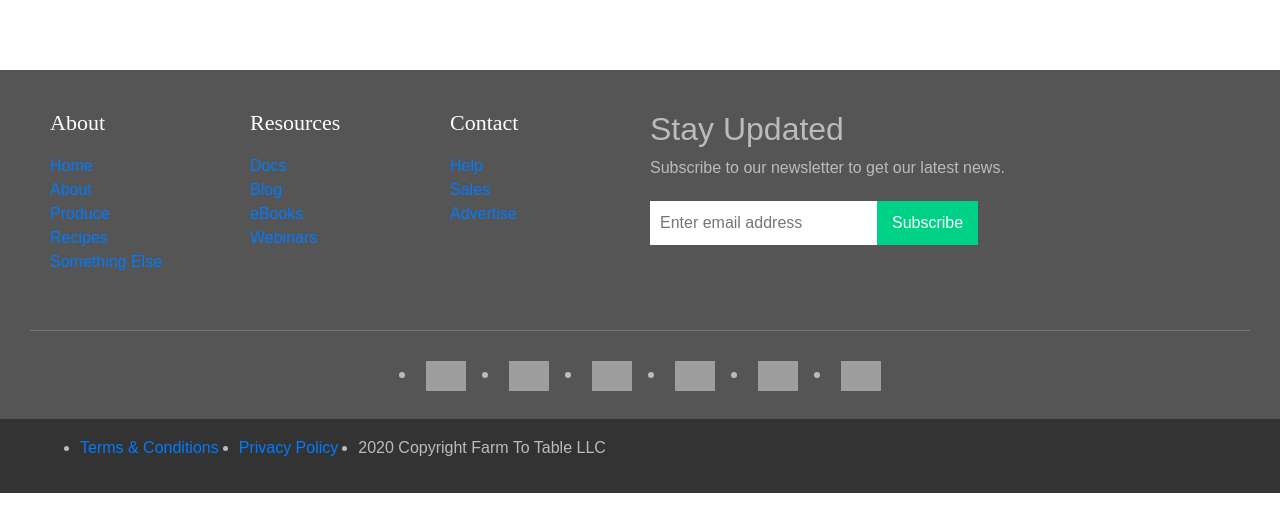
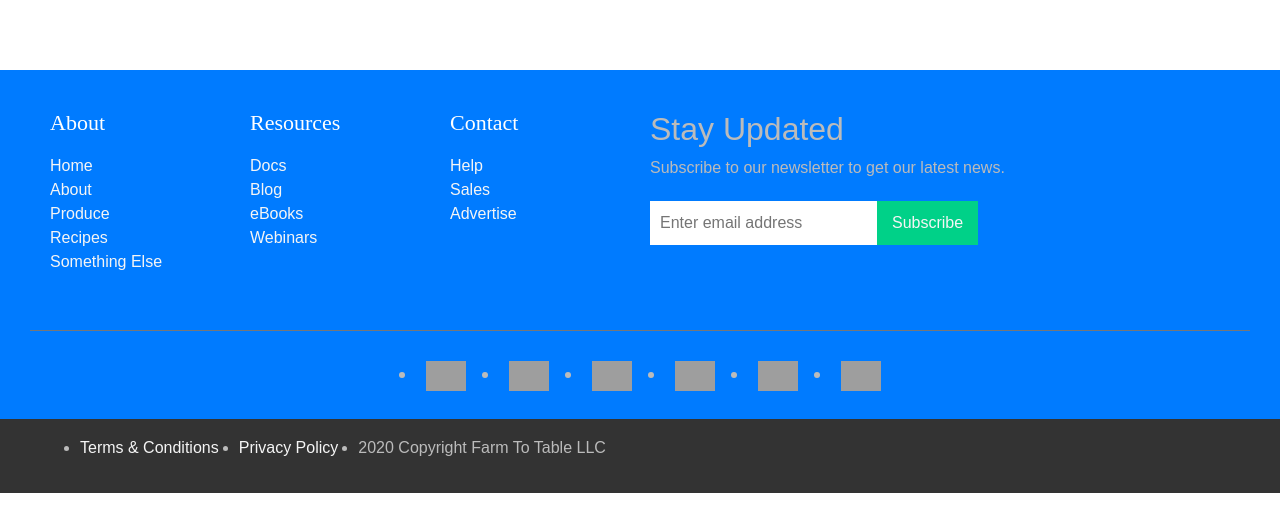
Before and after one commit to suttonschinook/Farm-To-Table, a React (Create React App) app in the folder farm-to-table/: page / in a window 1280 px wide. Shown: the part 907-1438 px from the top of the page. Built offline with nearby package versions, Linux system fonts and the light colour scheme; grey boxes are pictures that could not be loaded.

Commit message:
Changed Nav/Footer BG Color

```diff
--- a/farm-to-table/src/ReusableComponents/BootstrapNav.js
+++ b/farm-to-table/src/ReusableComponents/BootstrapNav.js
@@ -15,7 +15,7 @@ const StyledLink = styled(Link)`
 export default function BootstrapNav() {
   return (
     <>
-      <Navbar bg="dark" variant="dark">
+      <Navbar bg="primary" variant="dark">
         <Navbar.Brand to="/home">
           <img
             alt=""
@@ -29,10 +29,6 @@ export default function BootstrapNav() {
           <StyledLink to="/recipes">Recipes</StyledLink>
           <StyledLink to="/about">About</StyledLink>
         </Nav>
-        <Form inline>
-          <FormControl type="text" placeholder="Search" className="mr-sm-2" />
-          <Button variant="outline-light">Search</Button>
-        </Form>
       </Navbar>
     </>
   );
--- a/farm-to-table/src/ReusableComponents/Footer.js
+++ b/farm-to-table/src/ReusableComponents/Footer.js
@@ -2,6 +2,9 @@ import React from "react";
 import styled from "styled-components";
 import { Link } from "react-router-dom";
 
+const StyledLink = styled(Link)`
+color: whitesmoke;
+`
 const StyledDiv = styled.div`
   display: flex;
   flex: 1;
@@ -14,11 +17,12 @@ const StyledDiv = styled.div`
   justify-content: space-evenly;
 `;
 const StyledUl = styled.ul`
+  color: whitesmoke;
   list-style: none;
   padding-left: 0;
 `;
 const StyledFooter = styled.footer`
-  background-color: #555;
+  background-color: #007bff;
   color: #bbb;
   line-height: 1.5;
 `;
@@ -49,7 +53,7 @@ const StyledInputEmail = styled.input`
 `;
 const StyledInputSubmit = styled.input`
   background-color: #00d188;
-  color: #fff;
+  color: whitesmoke;
   cursor: pointer;
   border: 0;
   padding: 0.625rem 0.9375rem;
@@ -92,19 +96,19 @@ export default function Footer() {
             <StyledFtTitle>About</StyledFtTitle>
             <StyledUl>
               <li>
-                <Link to="/">Home</Link>
+                <StyledLink to="/">Home</StyledLink>
               </li>
               <li>
-                <Link to="/about">About</Link>
+                <StyledLink to="/about">About</StyledLink>
               </li>
               <li>
-                <Link to="/produce">Produce</Link>
+                <StyledLink to="/produce">Produce</StyledLink>
               </li>
               <li>
-                <Link to="/recipes">Recipes</Link>
+                <StyledLink to="/recipes">Recipes</StyledLink>
               </li>
               <li>
-                <Link to="/">Something Else</Link>
+                <StyledLink to="/">Something Else</StyledLink>
               </li>
             </StyledUl>
           </StyledFtMainItem>
@@ -112,16 +116,16 @@ export default function Footer() {
             <StyledFtTitle>Resources</StyledFtTitle>
             <StyledUl>
               <li>
-                <Link to="/">Docs</Link>
+                <StyledLink to="/">Docs</StyledLink>
               </li>
               <li>
-                <Link to="/">Blog</Link>
+                <StyledLink to="/">Blog</StyledLink>
               </li>
               <li>
-                <Link to="/">eBooks</Link>
+                <StyledLink to="/">eBooks</StyledLink>
               </li>
               <li>
-                <Link to="/">Webinars</Link>
+                <StyledLink to="/">Webinars</StyledLink>
               </li>
             </StyledUl>
           </StyledFtMainItem>
@@ -129,13 +133,13 @@ export default function Footer() {
             <StyledFtTitle>Contact</StyledFtTitle>
             <StyledUl>
               <li>
-                <Link to="/">Help</Link>
+                <StyledLink to="/">Help</StyledLink>
               </li>
               <li>
-                <Link to="/">Sales</Link>
+                <StyledLink to="/">Sales</StyledLink>
               </li>
               <li>
-                <Link to="/">Advertise</Link>
+                <StyledLink to="/">Advertise</StyledLink>
               </li>
             </StyledUl>
           </StyledFtMainItem>
@@ -245,10 +249,10 @@ export default function Footer() {
         <StyledFtLegal>
           <StyledFtLegalList>
             <StyledFtLegalListLi>
-              <Link to="/">Terms &amp; Conditions</Link>
+              <StyledLink to="/">Terms &amp; Conditions</StyledLink>
             </StyledFtLegalListLi>
             <StyledFtLegalListLi>
-              <Link to="/">Privacy Policy</Link>
+              <StyledLink to="/">Privacy Policy</StyledLink>
             </StyledFtLegalListLi>
             <StyledFtLegalListLi>
               {" "}
```
